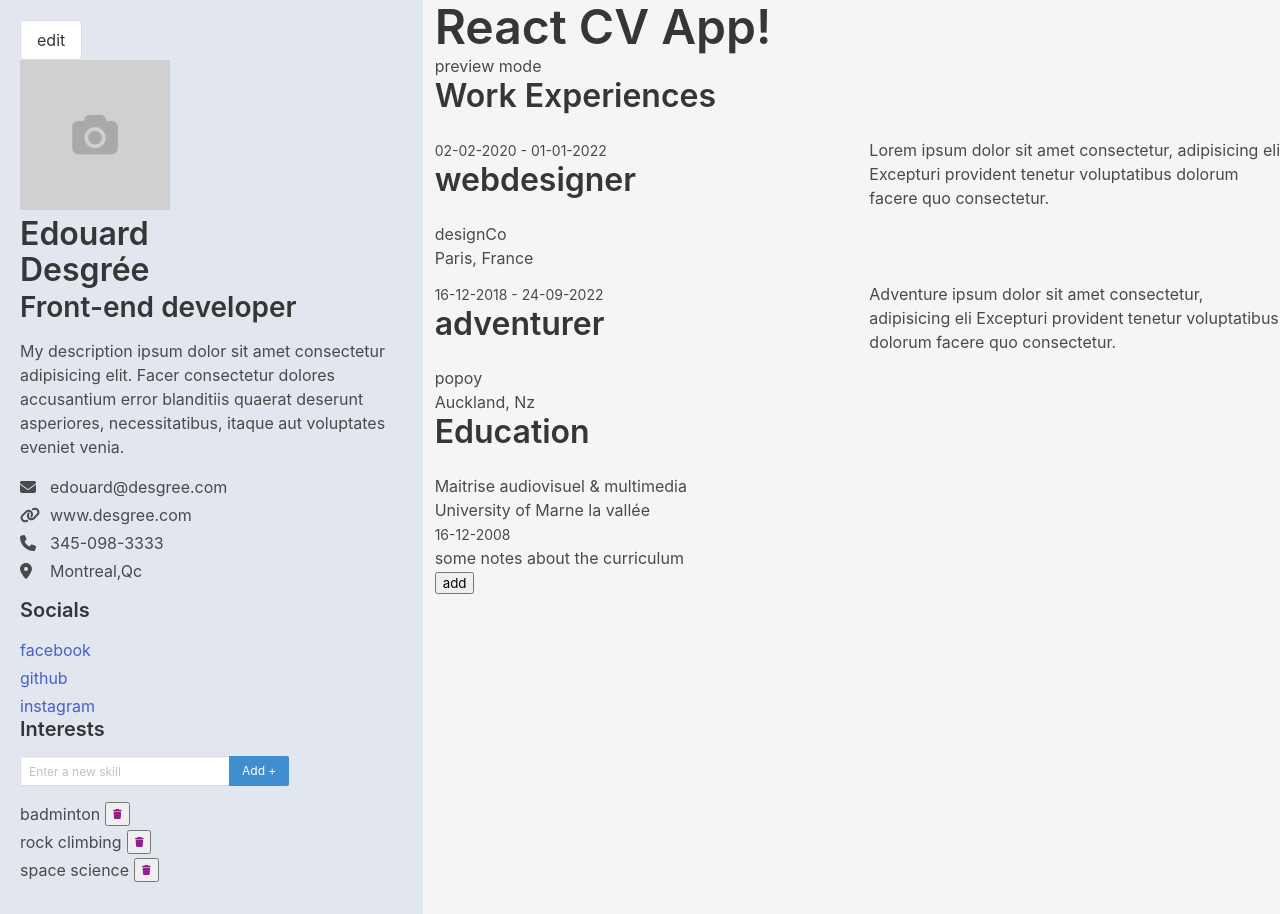
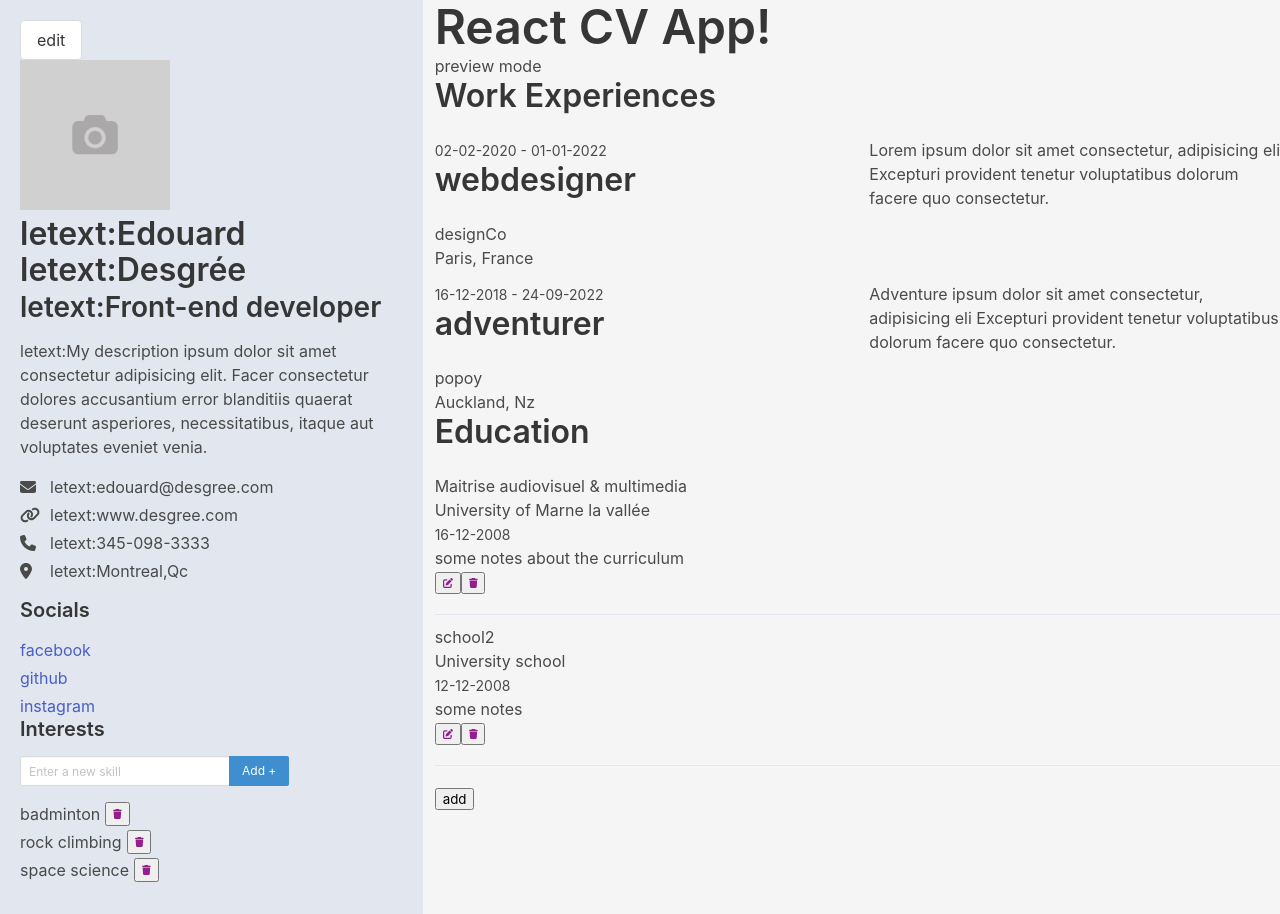
Before and after one commit to edesgree/react-cv-app, a React (Vite) app: page / in a window 1280 px wide. Built offline with nearby package versions, Linux system fonts and the light colour scheme.

Commit message:
education section working

```diff
--- a/src/App.jsx
+++ b/src/App.jsx
@@ -9,6 +9,7 @@ import Education from './components/Education';
 import InputField from './components/helpers/InputField';
 import UserContact from './components/UserContact';
 import Photo from './components/Photo';
+import { nanoid } from 'nanoid';
 import { FontAwesomeIcon } from '@fortawesome/react-fontawesome';
 import { library } from '@fortawesome/fontawesome-svg-core';
 import {
@@ -46,7 +47,8 @@ function App() {
   }
   React.useEffect(() => {
     //localStorage.setItem('cvData', JSON.stringify(cvData));
-    console.log(cvData);
+    console.log('cvData', cvData);
+    console.log('current edit:', currentEdit);
   }, [cvData]);
   /**
    * Simple text items
@@ -101,14 +103,20 @@ function App() {
   /**
    * EDUCATION
    */
-  const handleEducationChange = (newSchool) => {
-    const updatedEducation = cvData.experience.map((school) => {
-      return school.id == newSchool.id ? newSchool : school;
-    });
+  const handleEducationEdit = (newSchool) => {
+    console.log('newSchool', newSchool.id);
+    console.log('handleEducationEdit', cvData);
+
     setCvData((prevData) => {
       return {
         ...prevData,
-        education: updatedEducation
+        education: prevData.education.map((item) => {
+          if (item.id === newSchool.id) {
+            return newSchool;
+          } else {
+            return item;
+          }
+        })
       };
     });
   };
@@ -119,7 +127,7 @@ function App() {
         education: [
           ...prevData.education,
           {
-            id: 44444,
+            id: nanoid(),
             dateGraduated: '16-12-2008',
             diplomaTitle: 'new school diploma',
             schoolName: 'new school name',
@@ -129,6 +137,13 @@ function App() {
       };
     });
     console.log('add school', cvData);
+  };
+  const handleEducationDelete = (id) => {
+    setCvData((prevData) => ({
+      ...prevData,
+      education: prevData.education.filter((item) => item.id !== id)
+    }));
+    console.log('handleEducationDelete', id);
   };
   return (
     <main className="App columns">
@@ -194,7 +209,12 @@ function App() {
         />
         <Education
           handleAdd={handleEducationAdd}
+          handleDelete={handleEducationDelete}
+          handleEdit={handleEducationEdit}
           education={cvData.education}
+          currentEdit={currentEdit}
+          resetCurrent={() => handleEdit(null)}
+          setCurrent={handleEdit}
         />
       </div>
     </main>
--- a/src/assets/data.js
+++ b/src/assets/data.js
@@ -1,3 +1,4 @@
+import { nanoid } from 'nanoid';
 const data = {
   mainTitle: 'React CV App!',
   firstName: 'Edouard',
@@ -10,18 +11,18 @@ const data = {
   location: 'Montreal,Qc',
   website: 'www.desgree.com',
   socials: [
-    { id: 1, name: 'facebook', url: 'http://www.facebook.com' },
-    { id: 2, name: 'github', url: 'http://www.github.com' },
-    { id: 3, name: 'instagram', url: 'http://www.instagram.com' }
+    { id: nanoid(), name: 'facebook', url: 'http://www.facebook.com' },
+    { id: nanoid(), name: 'github', url: 'http://www.github.com' },
+    { id: nanoid(), name: 'instagram', url: 'http://www.instagram.com' }
   ],
   interests: [
-    { id: '1', name: 'badminton' },
-    { id: '2', name: 'rock climbing' },
-    { id: '3', name: 'space science' }
+    { id: nanoid(), name: 'badminton' },
+    { id: nanoid(), name: 'rock climbing' },
+    { id: nanoid(), name: 'space science' }
   ],
   work: [
     {
-      id: 1,
+      id: nanoid(),
       dateStart: '02-02-2020',
       dateEnd: '01-01-2022',
       jobTitle: 'webdesigner',
@@ -31,7 +32,7 @@ const data = {
       location: 'Paris, France'
     },
     {
-      id: 2,
+      id: nanoid(),
       dateStart: '16-12-2018',
       dateEnd: '24-09-2022',
       jobTitle: 'adventurer',
@@ -43,11 +44,18 @@ const data = {
   ],
   education: [
     {
-      id: 1,
+      id: nanoid(),
       dateGraduated: '16-12-2008',
       diplomaTitle: 'Maitrise audiovisuel & multimedia',
       schoolName: 'University of Marne la vallée',
       notes: 'some notes about the curriculum'
+    },
+    {
+      id: nanoid(),
+      dateGraduated: '12-12-2008',
+      diplomaTitle: 'school2',
+      schoolName: 'University school',
+      notes: 'some notes'
     }
   ]
 };
--- a/src/assets/styles.scss
+++ b/src/assets/styles.scss
@@ -78,3 +78,14 @@ h1 {
     gap: 5px;
   }
 }
+
+.education-elements {
+  display: flex;
+  flex-direction: column;
+  gap: 10px;
+  margin-bottom: 20px;
+  li {
+    border-bottom: solid 1px $lighter-blue;
+    padding-bottom: 20px;
+  }
+}
--- a/src/components/Education.jsx
+++ b/src/components/Education.jsx
@@ -1,27 +1,136 @@
 import React from 'react';
 import { FontAwesomeIcon } from '@fortawesome/react-fontawesome';
+import EditableText from './helpers/EditableText';
+import { nanoid } from 'nanoid';
+export default function Education(props) {
+  const [edit, setEdit] = React.useState(false);
 
-export default function Education(props) {
+  const [currentEditId, setCurrentEditId] = React.useState(null);
+  const [formEducationData, setFormEducationData] = React.useState({});
+
   const handleAdd = (event) => {
     event.preventDefault();
     props.handleAdd();
   };
-  const handleChange = (event) => {
-    //setSkillName(event.target.value);
+  const handleEdit = (event) => {
+    setEdit(true);
+    props.setCurrent(event.currentTarget.id);
+    setCurrentEditId(event.currentTarget.id);
+    console.log('currentEdit', props.currentEdit);
+    console.log('event.currentTarget.id', event.currentTarget.id);
+
+    setFormEducationData(
+      props.education.filter((item) => item.id === event.currentTarget.id)[0]
+    );
+    console.log('handle edit FormEducationData', formEducationData);
+    console.log(
+      'education data filtered witu current target id',
+      props.education.filter((item) => item.id === event.currentTarget.id)
+    );
+    console.log('currentTarget', event.currentTarget.id);
+    console.log('Target', event.target.id);
   };
+
   const handleDelete = (event) => {
     //setSkillName('');
-    //props.delete(event.currentTarget.id);
+    props.handleDelete(event.currentTarget.id);
   };
+  const handleSave = () => {
+    props.handleEdit(formEducationData);
+
+    props.setCurrent('');
+    props.resetCurrent;
+    setEdit(false);
+    console.log('save', formEducationData);
+    //send new object to be added to global data
+  };
+  function handleChange(event) {
+    const { name, value, type, checked } = event.target;
+    setFormEducationData((prevFormData) => {
+      return {
+        ...prevFormData,
+        [name]: type === 'checkbox' ? checked : value
+      };
+    });
+    //console.log('formEducationData', formEducationData);
+  }
+  function handleSubmit(event) {
+    event.preventDefault();
+    //props.handleEdit(formEducationData);
+    console.log('formEducationData', formEducationData);
+  }
   const educationElements = props.education.map((item) => {
+    console.log('educationElements id', item.id);
     return (
-      <li key={item.id}>
+      <li key={item.id} name={item.id}>
         <div className="education-item">
-          <h3>{item.diplomaTitle}</h3>
-          <h4>{item.schoolName}</h4>
-          <small> {item.dateGraduated}</small>
-          <p>{item.notes}</p>
+          {edit && item.id === currentEditId ? (
+            <div>
+              <input
+                type="text"
+                placeholder={formEducationData.diplomaTitle}
+                onChange={handleChange}
+                name="diplomaTitle"
+                value={formEducationData.diplomaTitle}
+              />
+              <input
+                type="text"
+                placeholder="schoolName"
+                onChange={handleChange}
+                name="schoolName"
+                value={formEducationData.schoolName}
+              />
+              <input
+                type="text"
+                placeholder="dateGraduated"
+                onChange={handleChange}
+                name="dateGraduated"
+                value={formEducationData.dateGraduated}
+              />
+              <textarea
+                value={formEducationData.notes}
+                placeholder="notes"
+                onChange={handleChange}
+                name="notes"
+              />
+            </div>
+          ) : (
+            <div>
+              <h3>{item.diplomaTitle}</h3>
+              <h4>{item.schoolName}</h4>
+              <small> {item.dateGraduated}</small>
+              <p>{item.notes}</p>
+            </div>
+          )}
         </div>
+
+        {edit && item.id === currentEditId ? (
+          <button name="edit" id={item.id} onClick={handleSave}>
+            <FontAwesomeIcon
+              id={item.id}
+              icon="fas fa-save"
+              size="xs"
+              color="rgb(147 30 140)"
+            />
+          </button>
+        ) : (
+          <div>
+            <button name="edit" id={item.id} onClick={handleEdit}>
+              <FontAwesomeIcon
+                icon="fas fa-pen-to-square"
+                size="xs"
+                color="rgb(147 30 140)"
+              />
+            </button>
+            <button name="delete" id={item.id} onClick={handleDelete}>
+              <FontAwesomeIcon
+                icon="fas fa-trash"
+                size="xs"
+                color="rgb(147 30 140)"
+              />
+            </button>
+          </div>
+        )}
       </li>
     );
   });
--- a/src/components/helpers/EditableText.jsx
+++ b/src/components/helpers/EditableText.jsx
@@ -14,7 +14,7 @@ export default function EditableText(props) {
         />
       ) : (
         <span className="is-flex is-align-items-center is-gap-5">
-          {props.editableTextContent}
+          letext:{props.editableTextContent}
           <span className="action action-save icon-holder">
             <FontAwesomeIcon
               className=""
```
